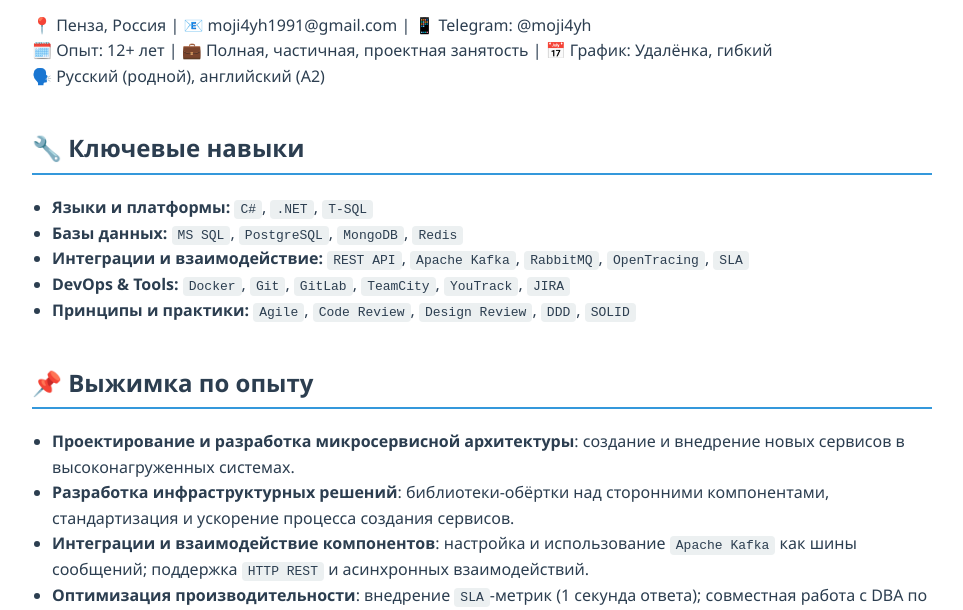
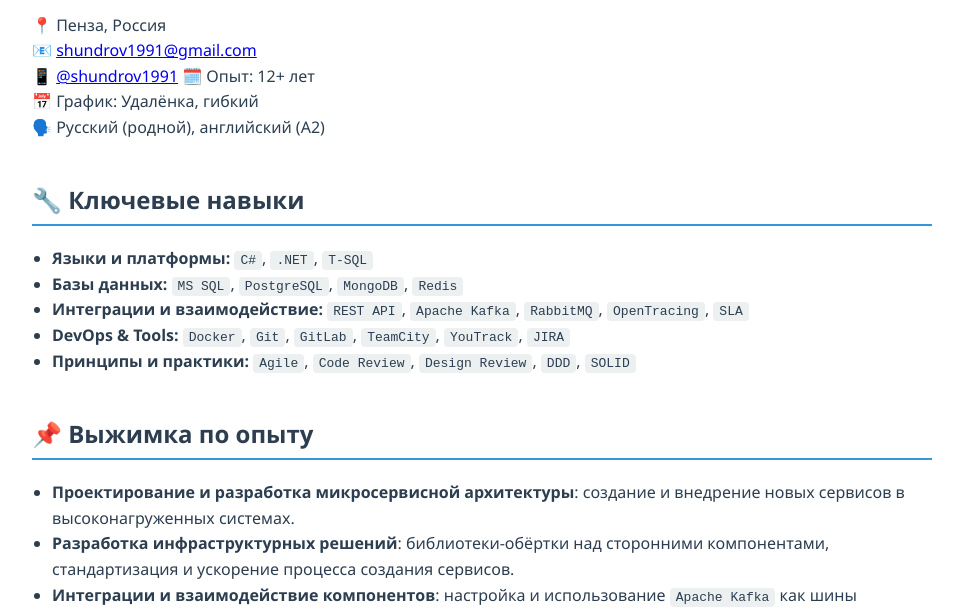
Before and after one commit to MoJI4yH/moji4yh.github.io, a plain HTML site: page index.html in a window 1280 px wide. Shown: the part 156-766 px from the top of the page, without its empty margins (158-1121 px from the left). Drawn offline with Linux system fonts and the light colour scheme.

Commit message:
change files

```diff
--- a/index.html
+++ b/index.html
@@ -51,9 +51,14 @@
 <body>
     <div class="container">
         <h1>👨‍💻 Виталий Шундров — Senior .NET Developer</h1>
-        <p>📍 Пенза, Россия | 📧 moji4yh1991@gmail.com | 📱 Telegram: @moji4yh<br>
-        🗓️ Опыт: 12+ лет | 💼 Полная, частичная, проектная занятость | 📅 График: Удалёнка, гибкий<br>
-        🗣️ Русский (родной), английский (A2)</p>
+        <p>
+            📍 Пенза, Россия<br>
+            📧 <a href="mailto:shundrov1991@gmail.com">shundrov1991@gmail.com</a><br>
+            📱 <a href="https://t.me/shundrov1991" target="_blank">@shundrov1991</a>
+            🗓️ Опыт: 12+ лет<br>
+            📅 График: Удалёнка, гибкий<br>
+            🗣️ Русский (родной), английский (A2)
+        </p>
 
         <h2>🔧 Ключевые навыки</h2>
         <ul>
```
Also changed, not shown: 1 other file.
